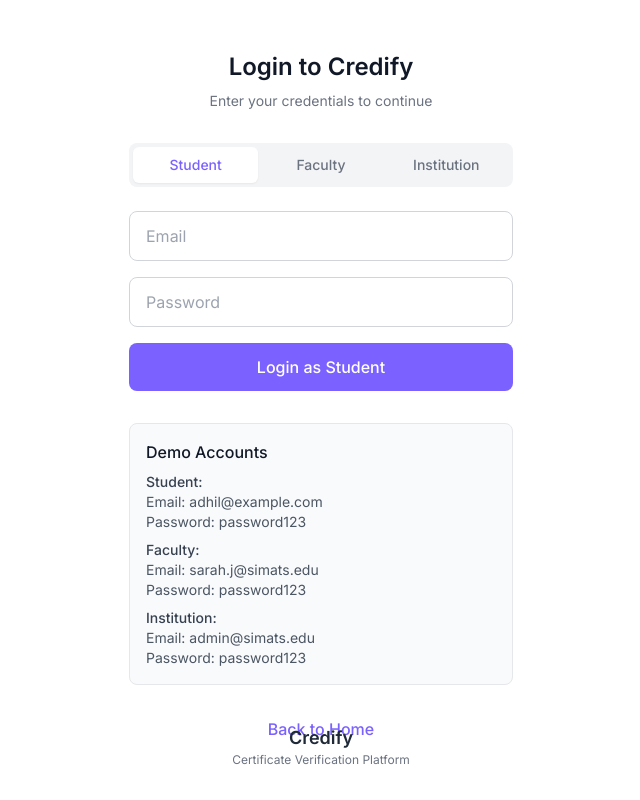
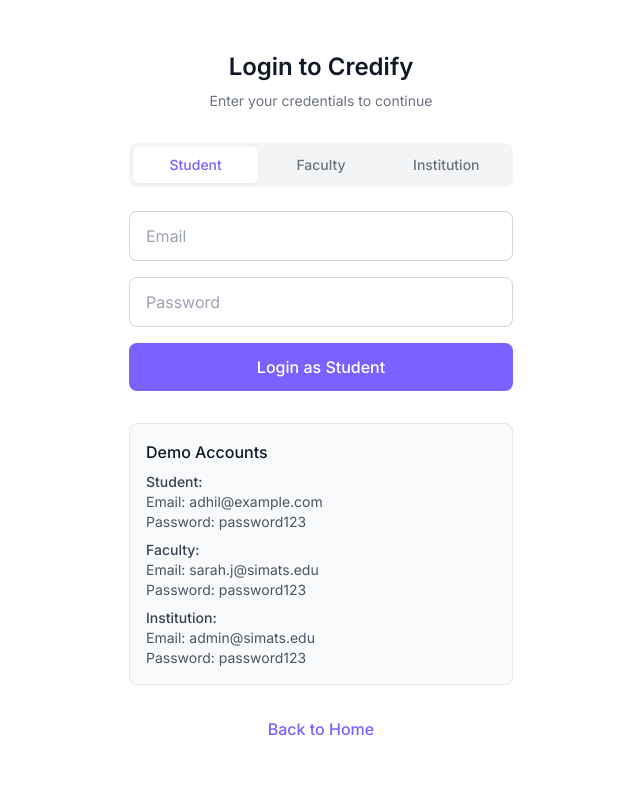
Before and after one commit to Adhil-B/Hackzilla-Buildathon-25, a Next.js app: page /login in a window 1280 px wide. Shown: the whole page, without its empty margins (319-959 px from the left). Built offline with nearby package versions, Linux system fonts and the light colour scheme.

Commit message:
remove logo from Login page

```diff
--- a/pages/login.js
+++ b/pages/login.js
@@ -160,7 +160,7 @@
         </div>
 
         {/* App Logo/Name */}
-        <div className="absolute bottom-8 text-center">
+        <div className="absolute bottom-8 text-center hidden">
           <h2 className="text-lg font-semibold text-gray-800">Credify</h2>
           <p className="text-xs text-gray-500">Certificate Verification Platform</p>
         </div>
```
